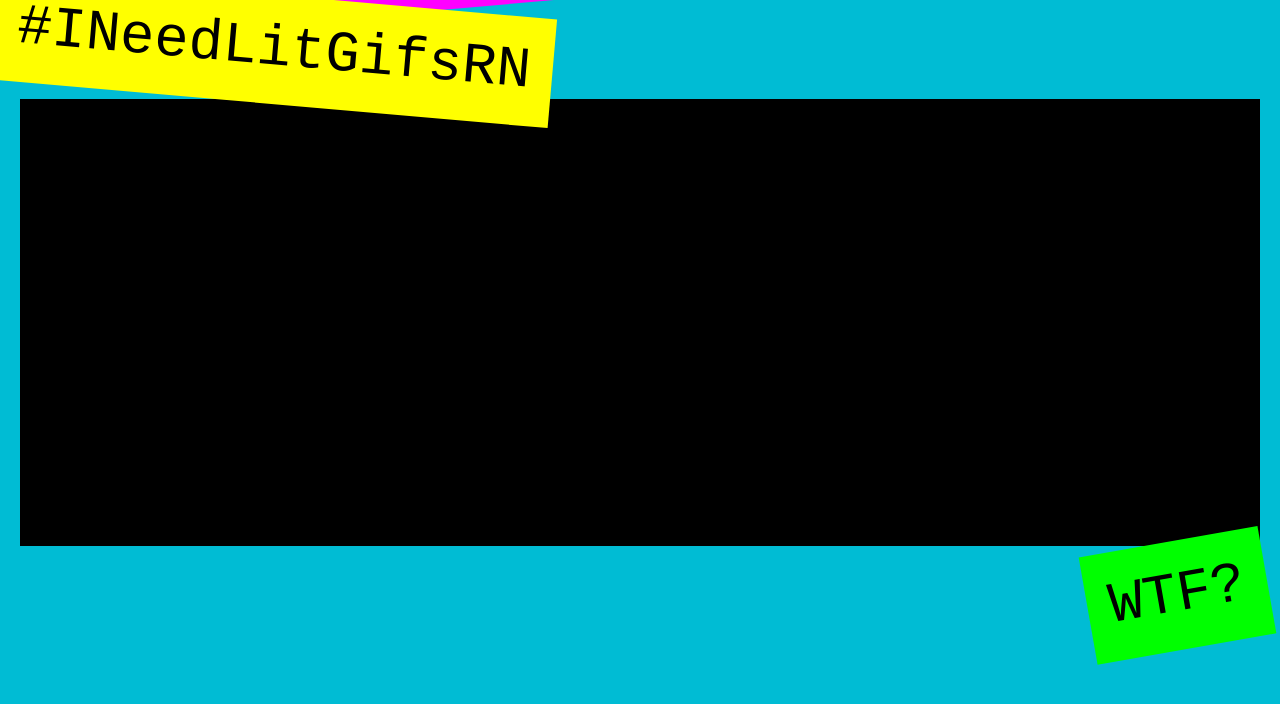
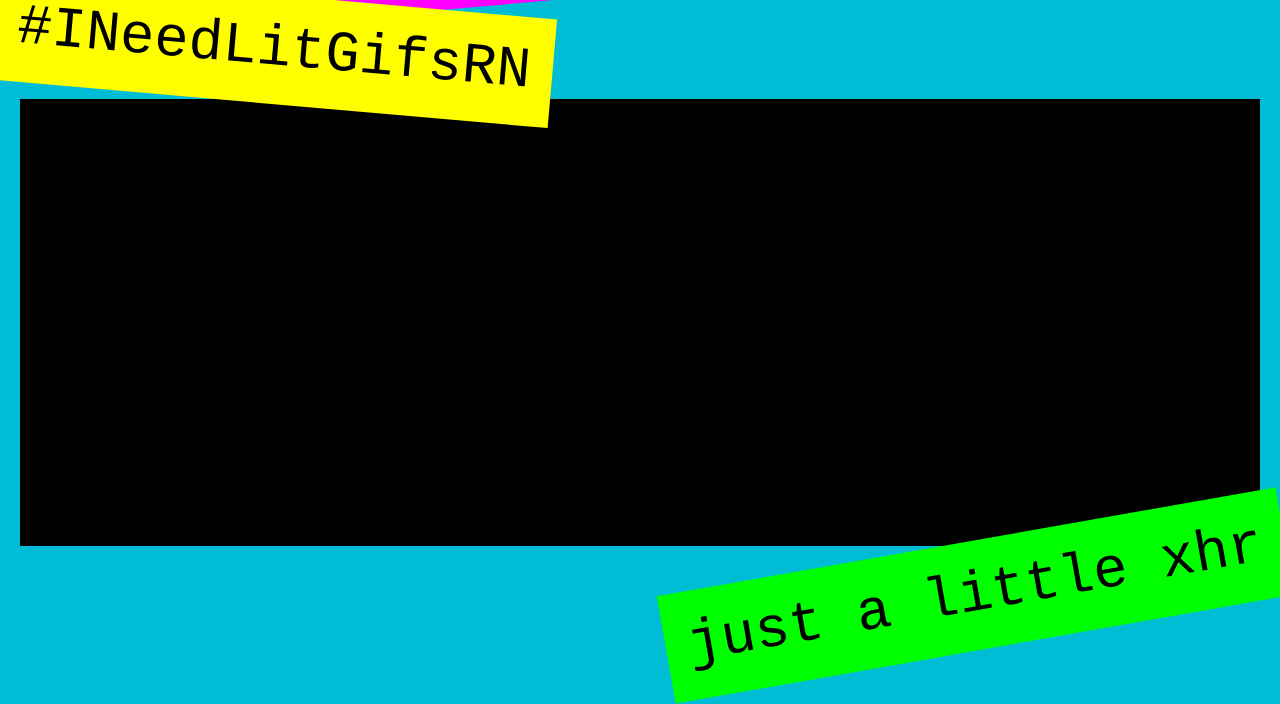
Before and after one commit to njons/FAC14_Week3, a plain HTML site: page index.html in a window 1280 px wide. Both pictures are taken after a click on the button "WTF?". Shown: the part 155-859 px from the top of the page. Before the commit the page ends 820 px from the top, so only its background shows below. Drawn offline with Linux system fonts and the light colour scheme.

Commit message:
add functionality to about button

```diff
--- a/index.html
+++ b/index.html
@@ -22,11 +22,9 @@
     <ul id="results"></ul>
 
     <footer>
-      <button id="about" class="label InputMonoBold"><h2>WTF?</h2></button>
+      <button id="about" class="label InputMonoBold">WTF?</button>
     </footer>
   </body>
-
-
 
   <script src="./public/js/script.js"></script>
 
--- a/public/js/script.js
+++ b/public/js/script.js
@@ -1,6 +1,5 @@
-var input = document.getElementById("search");
-var button = document.getElementById("submit");
-var datalist = document.getElementById("datalist");
+var submit = document.getElementById("submit");
+var about = document.getElementById("about");
 
 // random number generator
 function getRandomInt(min, max) {
@@ -30,10 +29,9 @@ function xhrRequest(url, cb) {
   xhr.send();
 }
 
-button.addEventListener("click", function(event) {
+submit.addEventListener("click", function(event) {
   event.preventDefault();
-  console.log("you clicked the button");
-  // call the
+  // xhr to the giphy API
   xhrRequest(giphy_url, function(data) {
     var i = getRandomInt(0, 25);
     var results = document.getElementById("results");
@@ -42,3 +40,13 @@ button.addEventListener("click", function(event) {
     results.appendChild(img);
   });
 });
+
+about.addEventListener("click", function(event) {
+  event.preventDefault();
+  console.log("you clicked the about button");
+
+  var aboutDiv = document.createElement("div");
+  about.textContent = "just a little xhr";
+  aboutDiv.classList.add("aboutDiv");
+  about.appendChild(aboutDiv);
+});
--- a/public/style/style.css
+++ b/public/style/style.css
@@ -73,3 +73,6 @@ footer {
   background-color: lime;
   transform: scale(1.1) rotate(-10deg);
 }
+
+#aboutDiv {
+}
```
